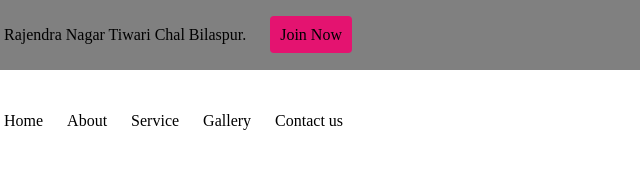
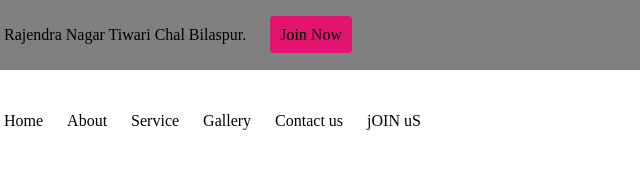
Before and after one commit to shivaarje333/rashmi-beauty-parlor, a plain HTML site: page index.html in a window 1280 px wide. Shown: the top 169 px of the page, 636-1276 px from the left. Drawn offline with Linux system fonts and the light colour scheme.

Commit message:
first commit

```diff
--- a/index.html
+++ b/index.html
@@ -63,6 +63,10 @@
 
 							<a href="#"  class="color-black">Contact us</a>
 							</li>
+							<li>
+
+								<a href="#"  class="color-black">jOIN uS</a>
+								</li>
 						</ul>
 					</div>
 				</div>
```
